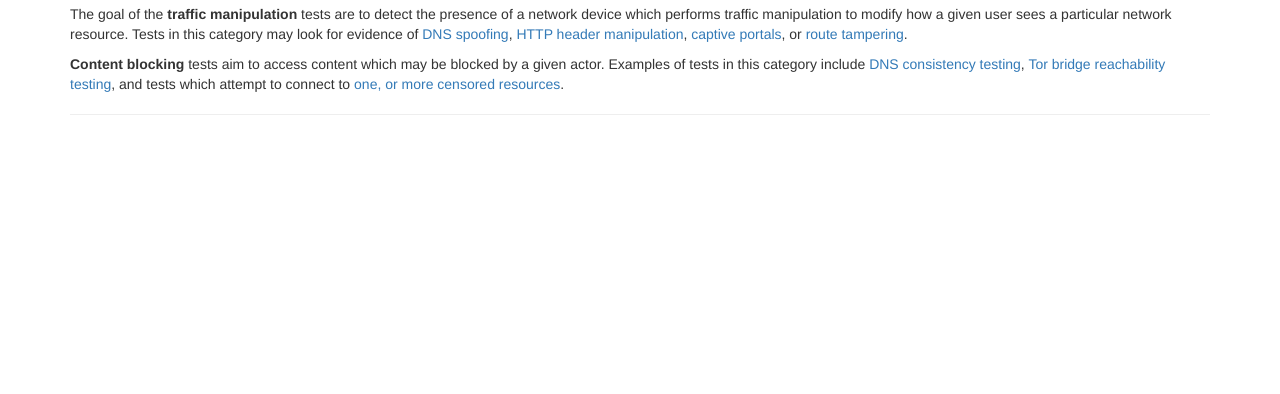
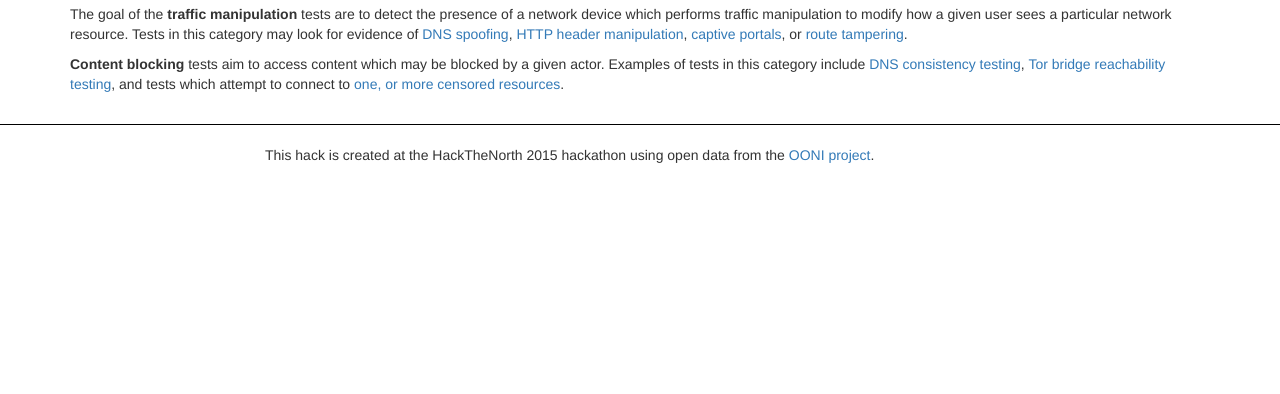
Before and after one commit to madebyjeffrey/ooni-looking-glass, a Flask app: page /about in a window 1280 px wide. Shown: the part 406-800 px from the top of the page. Run offline with Flask 2, Linux system fonts and the light colour scheme; some libraries are stand-ins or nearby versions.

Commit message:
Updated footer and added github banner.

```diff
--- a/static/css/main.css
+++ b/static/css/main.css
@@ -19,6 +19,9 @@
   z-index: 1;
 }
 
+nav a {
+  color: black;
+}
 nav a:nth-child(1) {
   margin-left: 3cm;
 }
@@ -36,3 +39,15 @@
 .logo {
   height: 2cm;
 }
+
+footer {
+  border-top: 1px solid black;
+  width: 100%;
+  padding-left: calc((100% - 750px) / 2);
+  padding-right: calc((100% - 750px) / 2);
+  margin-top: 2rem;
+  padding-top: 2rem;
+  font-size: 14px;
+
+
+}
--- a/templates/about.html
+++ b/templates/about.html
@@ -1,7 +1,7 @@
 {% extends "base.html" %}
 
 {% block content %}
-      <p>The Open Observatory of Network Interference (OONI) is a project led by the Tor Project, which aims to aggregate, and make available open data, and observations associated with various types, methods, and amounts of network tampering taking place in the world.</p>
+      <p>The <a href="https://ooni.torproject.org/">Open Observatory of Network Interference (OONI)</a> is a project led by the Tor Project, which aims to aggregate, and make available open data, and observations associated with various types, methods, and amounts of network tampering taking place in the world.</p>
       <p>Journalists, technologists, and legal scholars can use these observations to help paint a picture of where in the world incidences of network tampering are taking place, and by which actors such forms of interference can be attributed to.</p>
       <p>At a high-level, the goal of OONI is to detect the presence of network devices which perform seemingly passive network traffic discrimination, or interference, as well as to help researchers understand what types of content are being targeted for discrimination by a given actor.</p>
       <p>The architectural design of OONI allows for researchers, and developers to contribute to the project by designing, or implementing tests centered around the detection of network traffic discrimination, and interference. After being subject to peer review, these tests can then be executed against a set of experiment, and control networks, which will allow for the detection of network anomalies using an experiment-control methodology.</p>
--- a/templates/base.html
+++ b/templates/base.html
@@ -18,6 +18,9 @@
         <script src="static/js/concatlibs.min.js" charset="utf-8"></script>
     </head>
     <body>
+
+<!-- github -->
+      <a href="https://github.com/TylerJFisher/ooni-looking-glass"><img style="position: fixed; top: 2.25cm; left: 0; border: 0; z-index: 2;" src="https://camo.githubusercontent.com/82b228a3648bf44fc1163ef44c62fcc60081495e/68747470733a2f2f73332e616d617a6f6e6177732e636f6d2f6769746875622f726962626f6e732f666f726b6d655f6c6566745f7265645f6161303030302e706e67" alt="Fork me on GitHub" data-canonical-src="https://s3.amazonaws.com/github/ribbons/forkme_left_red_aa0000.png"></a>
         <!--[if lt IE 8]>
             <p class="browserupgrade">You are using an <strong>outdated</strong> browser. Please <a href="http://browsehappy.com/">upgrade your browser</a> to improve your experience.</p>
         <![endif]-->
@@ -26,42 +29,18 @@
       <a href="/">OONI Looking Glass</a>
       <a href="/about">About</a>
     </nav>
-    <!--
-    <nav class="navbar navbar-inverse navbar-fixed-top" role="navigation">
-      <div class="container">
-        <div class="navbar-header">
-          <button type="button" class="navbar-toggle collapsed" data-toggle="collapse" data-target="#navbar" aria-expanded="false" aria-controls="navbar">
-            <span class="sr-only">Toggle navigation</span>
-            <span class="icon-bar"></span>
-            <span class="icon-bar"></span>
-            <span class="icon-bar"></span>
-          </button>
-
-          <a id="logoimg" class="navbar-brand" href="/">
-            <img src="static/img/ooni-header-mascot.svg" class="logo">
-          </a>
-          <a id="brand" class="navbar-brand" href="/">
-            OONI Looking Glass
-          </a>
-        </div>
-        <div id="navbar" class="navbar-collapse collapse">
-          <ul class="nav navbar-nav">
-          <li><a href="/about">About</a></li>
-        </ul>
-
-      </div>--><!--/.navbar-collapse --><!--
-      </div>
-    </nav>-->
 
     <div class="container">
       {% block content %}
       {% endblock %}
-      <hr>
 
-      <footer>
-        <p></p>
-      </footer>
-    </div> <!-- /container -->        <script src="//ajax.googleapis.com/ajax/libs/jquery/1.11.2/jquery.min.js"></script>
+
+
+    </div>
+    <footer>
+      <p>This hack is created at the HackTheNorth 2015 hackathon using
+        open data from the <a href="https://ooni.torproject.org/">OONI project</a>.</p>
+    </footer>    <script src="//ajax.googleapis.com/ajax/libs/jquery/1.11.2/jquery.min.js"></script>
         <script>window.jQuery || document.write('<script src="static/js/vendor/jquery-1.11.2.min.js"><\/script>')</script>
 
         <script src="static/js/vendor/bootstrap.min.js"></script>
@@ -69,15 +48,5 @@
         {% block scripts %}
         {% endblock %}
 
-
-        <!-- [> Google Analytics: change UA-XXXXX-X to be your site's ID. <] -->
-        <!-- <script> -->
-            <!-- (function(b,o,i,l,e,r){b.GoogleAnalyticsObject=l;b[l]||(b[l]= -->
-            <!-- function(){(b[l].q=b[l].q||[]).push(arguments)});b[l].l=+new Date; -->
-            <!-- e=o.createElement(i);r=o.getElementsByTagName(i)[0]; -->
-            <!-- e.src='//www.google-analytics.com/analytics.js'; -->
-            <!-- r.parentNode.insertBefore(e,r)}(window,document,'script','ga')); -->
-            <!-- ga('create','UA-XXXXX-X','auto');ga('send','pageview'); -->
-        <!-- </script> -->
     </body>
 </html>
```
